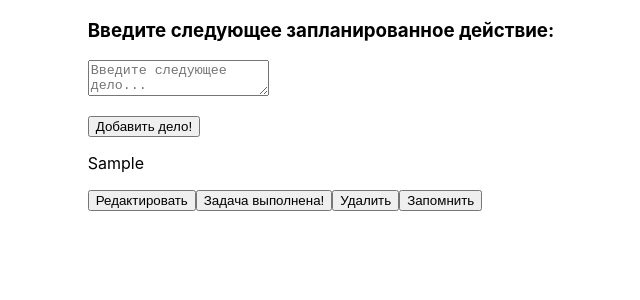
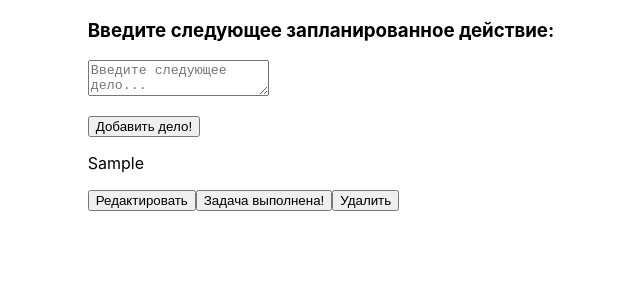
Before and after one commit to Dmis0474/To-do-list-APP, a React (Create React App) app: page / in a window 1280 px wide. Both pictures are taken after typing "Sample" into the empty fields and a click on the button "Добавить дело!". Shown: the top 300 px of the page, without its empty margins (319-959 px from the left). Built offline with nearby package versions, Linux system fonts and the light colour scheme.

Commit message:
changed logic

```diff
--- a/src/components/form/form.jsx
+++ b/src/components/form/form.jsx
@@ -8,10 +8,14 @@ const Form = (props) => {
     <div id={props.task.id}>
       {props.updateTask === true ? (
         <div id={props.task.id}>
-          <button onClick={props.editTasks}>Редактировать</button>
-          <button onClick={props.taskDone}>Задача выполнена!</button>
-          <button onClick={props.handleDelete}>Удалить</button>
-          <button onClick={props.submitChanges}>Запомнить</button>
+          {props.editMode === true ? (
+          <button onClick={props.submitChanges}>Запомнить</button>)
+           : ( <div id={props.task.id}>
+            {props.edtiableTaskId !== props.task.id ?  <button onClick={props.editTasks}>Редактировать</button> : <input /> }
+
+            <button onClick={props.taskDone}>Задача выполнена!</button>
+            <button onClick={props.handleDelete}>Удалить</button>
+            </div>)}
         </div>
       ) : (
         <form
--- a/src/components/layout/layout.jsx
+++ b/src/components/layout/layout.jsx
@@ -62,7 +62,7 @@ const Layout = () => {
   };
 
   const editTasks = (e) => {
-    setEditMode(!editMode);
+    // setEditMode(!editMode);
     setEdtiableTaskId(e.target.parentNode.getAttribute("id"));
   };
 
```
